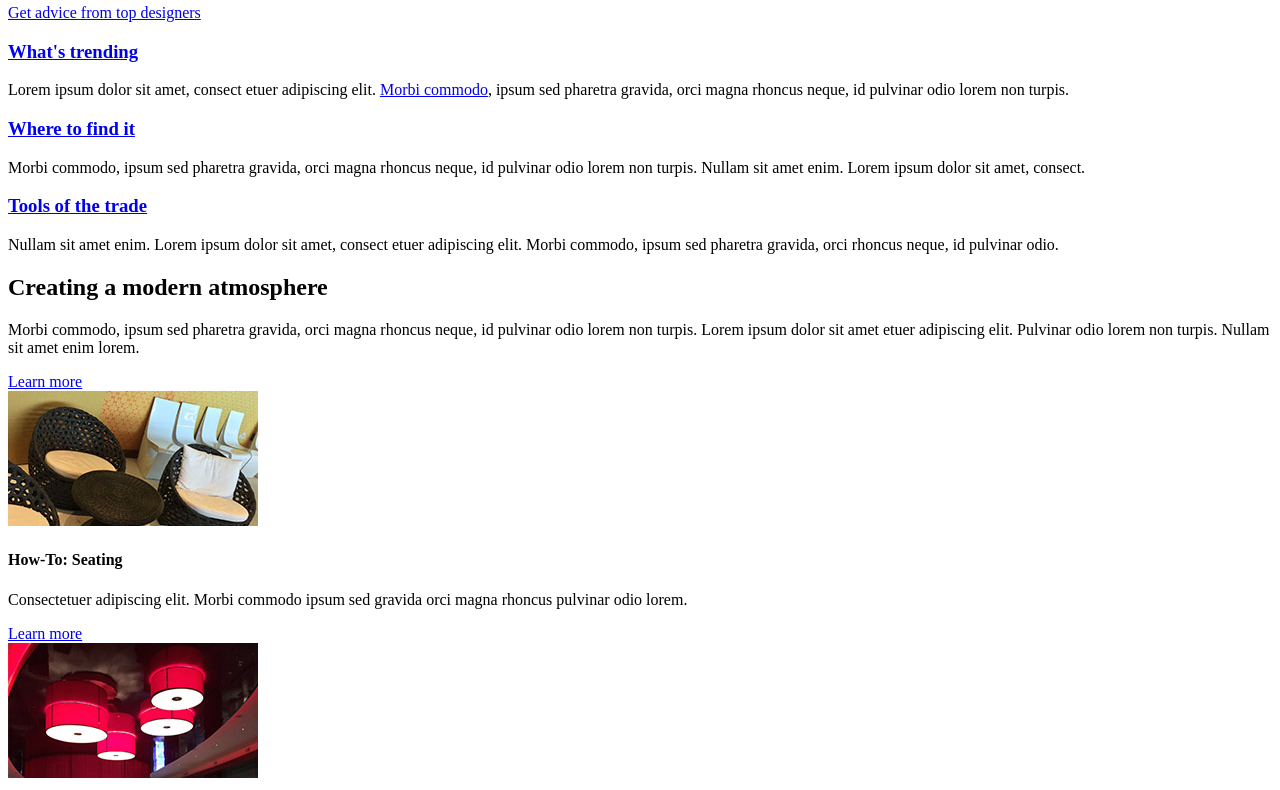
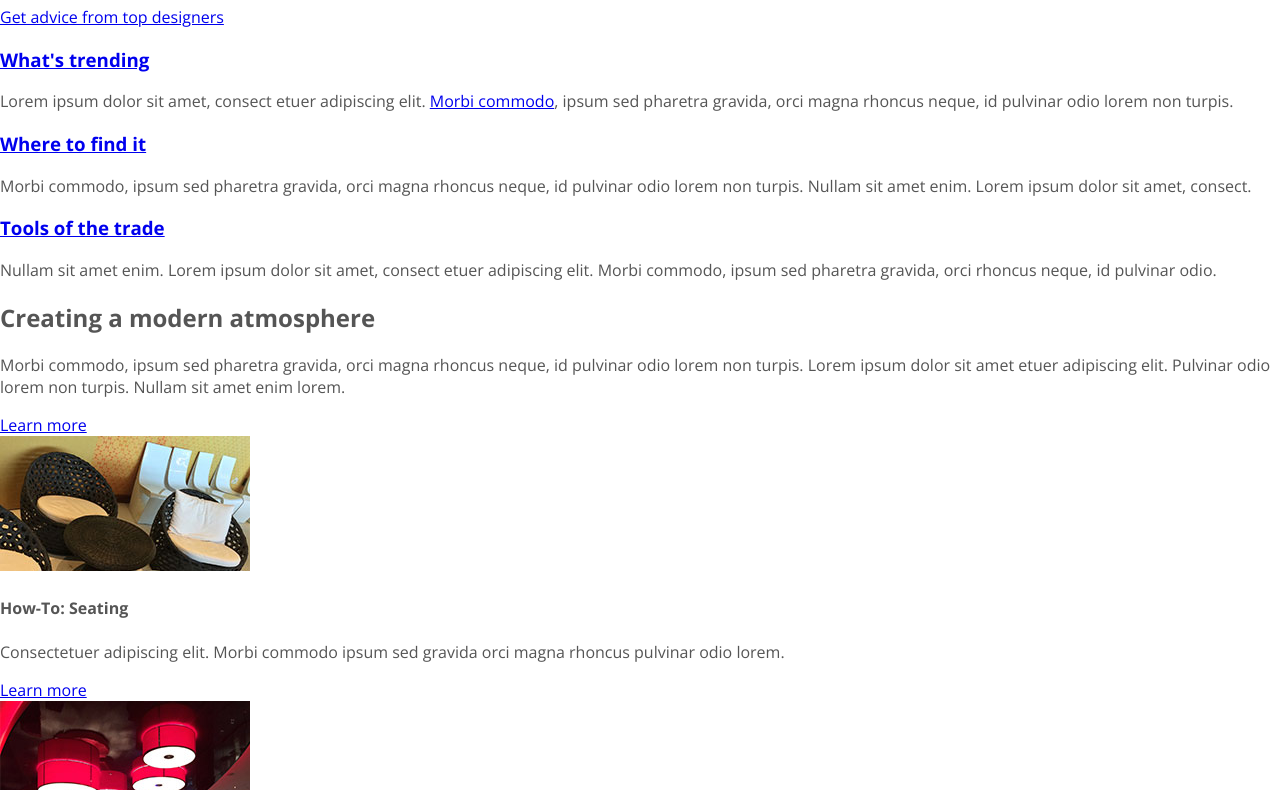
Before and after one commit to venky348/responsive-web-design, a plain HTML site: page index.html in a window 1280 px wide. Shown: the part 102-892 px from the top of the page. Drawn offline with nearby package versions, Linux system fonts and the light colour scheme.

Commit message:
imported open sans google font

```diff
--- a/css/screen.css
+++ b/css/screen.css
@@ -1 +1,13 @@
 /* CSS Document for Screens */
+
+@import url('https://fonts.googleapis.com/css2?family=Open+Sans:ital,wght@0,300..800;1,300..800&display=swap');
+
+
+body {
+    font-family: 'Open Sans', sans-serif;
+    font-size: 16px;
+    font-weight: 300;
+    color: #555;
+    margin: 0;
+    padding: 0;
+}
--- a/index.html
+++ b/index.html
@@ -4,7 +4,7 @@
 		<meta http-equiv="Content-Type" content="text/html; charset=UTF-8">
 		<meta name="viewport" content="width=device-width, initial-scale=1">
 		<title>Creating a Responsive Web Design</title>
-		<link rel="stylesheet" type="text/css" media="screen" href="css/style.css">
+		<link rel="stylesheet" type="text/css" media="screen" href="css/screen.css">
 	</head>
 	<body>
 
```
